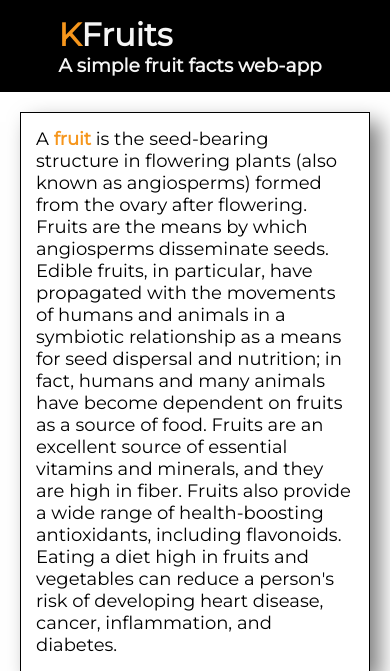
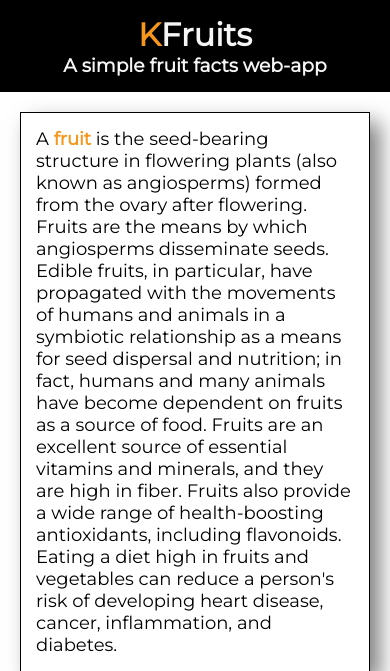
Before and after one commit to BossDodz/King-TSA2, a PHP site: page /dist/p2.php in a window 390 px wide; the page is wider, and only the part inside the window is pictured. Shown: the top 671 px of that part. Run offline with PHP 8.4, Linux system fonts and the light colour scheme.

Commit message:
added responsiveness

```diff
--- a/dist/css/p2.css
+++ b/dist/css/p2.css
@@ -1,5 +1,8 @@
 @import url("https://fonts.googleapis.com/css2?family=Montserrat&display=swap");
 @media screen and (max-width: 1100px) {
+  #main-header {
+    padding: 15px !important;
+    text-align: center !important; }
   #main-content {
     padding: 5% 20px 0 20px !important; }
     #main-content .card {
--- a/scss/partials/_mobile.scss
+++ b/scss/partials/_mobile.scss
@@ -1,4 +1,9 @@
 @include mediaMed {
+  #main-header {
+    padding: 15px !important;
+    text-align: center !important;
+  }
+
   #main-content {
     padding: 5% 20px 0 20px !important;
 
```
